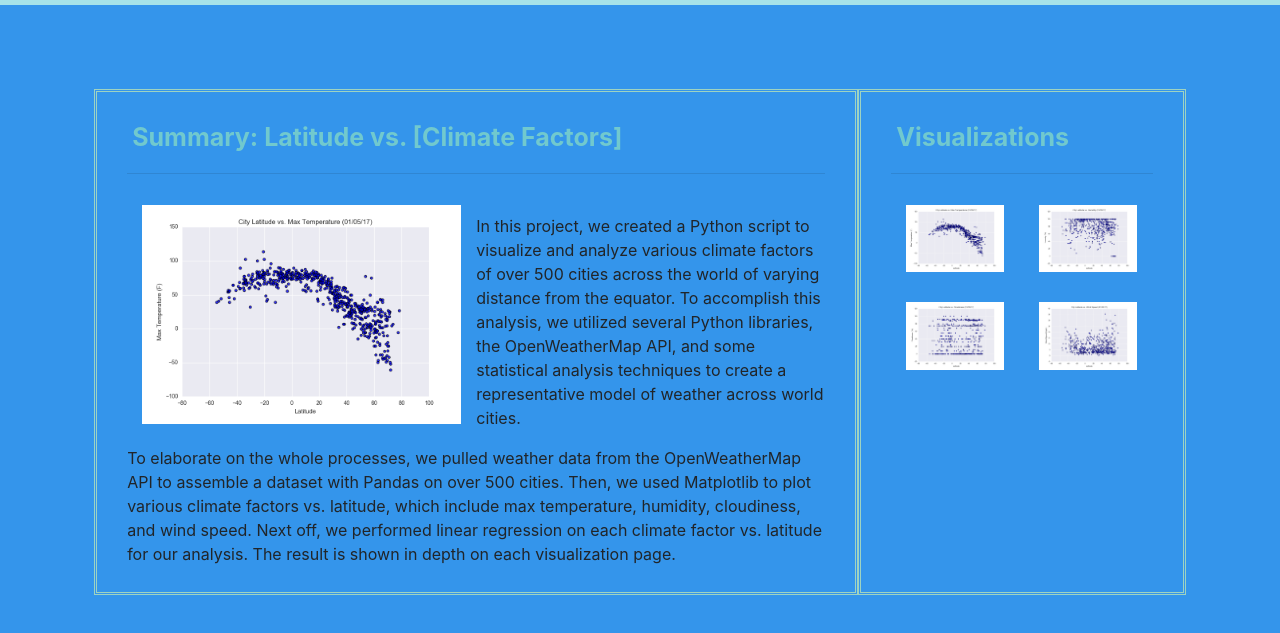
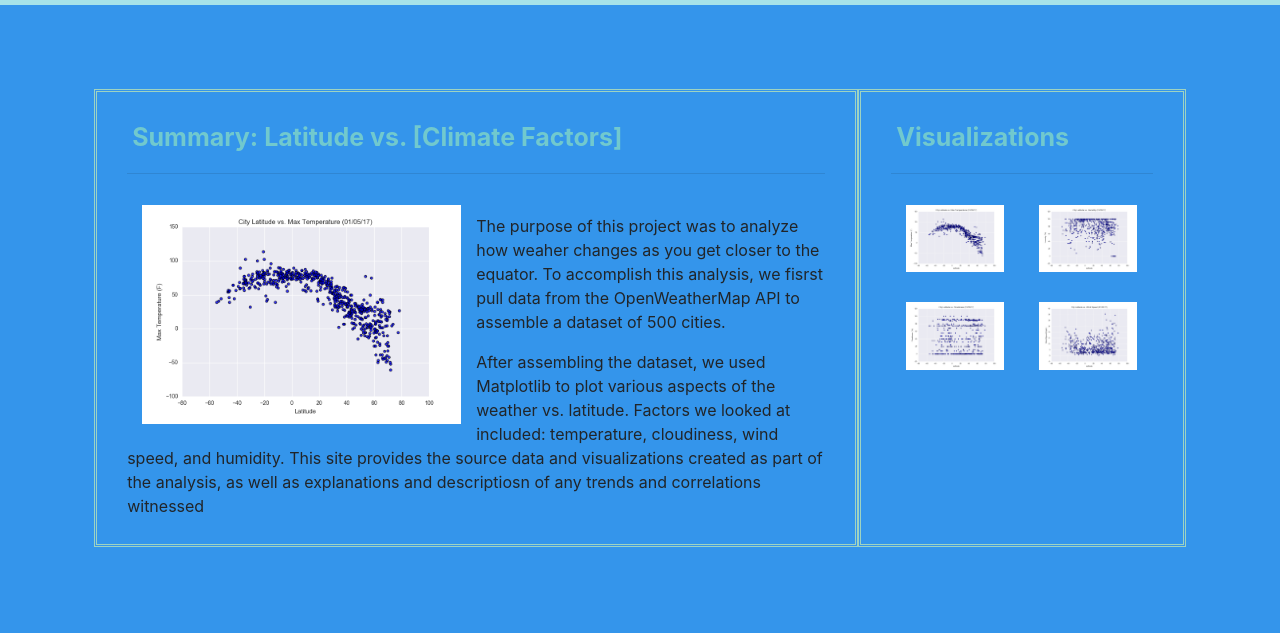
Before and after one commit to davism02/Web-Design-Challenge, a plain HTML site: page index.html in a window 1280 px wide. Shown: the part 51-684 px from the top of the page. Drawn offline with nearby package versions, Linux system fonts and the light colour scheme.

Commit message:
update index

```diff
--- a/index.html
+++ b/index.html
@@ -56,8 +56,9 @@
             <article>
                 <img src="Resources/assets/images/Fig1.png" alt="Tempurature Map" class="big_img" width=50% style="float: left">
                 <br>
-                <p>In this project, we created a Python script to visualize and analyze various climate factors of over 500 cities across the world of varying distance from the equator. To accomplish this analysis, we utilized several Python libraries, the OpenWeatherMap API, and some statistical analysis techniques to create a representative model of weather across world cities.</p>
-                <p>To elaborate on the whole processes, we pulled weather data from the OpenWeatherMap API to assemble a dataset with Pandas on over 500 cities. Then, we used Matplotlib to plot various climate factors vs. latitude, which include max temperature, humidity, cloudiness, and wind speed. Next off, we performed linear regression on each climate factor vs. latitude for our analysis. The result is shown in depth on each visualization page.</p>
+                <p>The purpose of this project was to analyze how weaher changes as you get closer to the equator.  To accomplish this analysis, we fisrst pull data from the OpenWeatherMap API to assemble a dataset of 500 cities.</p>
+                <p>After assembling the dataset, we used Matplotlib to plot various aspects of the weather vs. latitude.  Factors we looked at included: temperature, cloudiness, wind speed, and humidity.
+                    This site provides the source data and visualizations created as part of the analysis, as well as explanations and descriptiosn of any trends and correlations witnessed</p>
             </article>
         </div>
 
```
